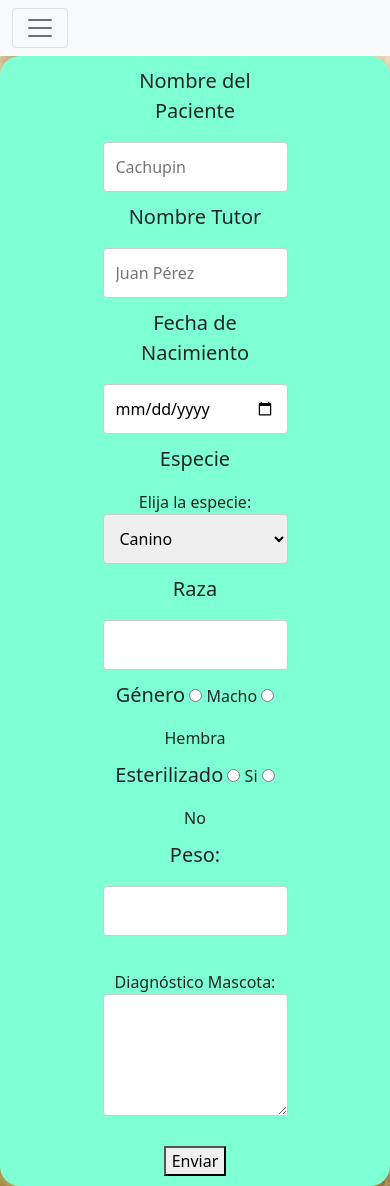
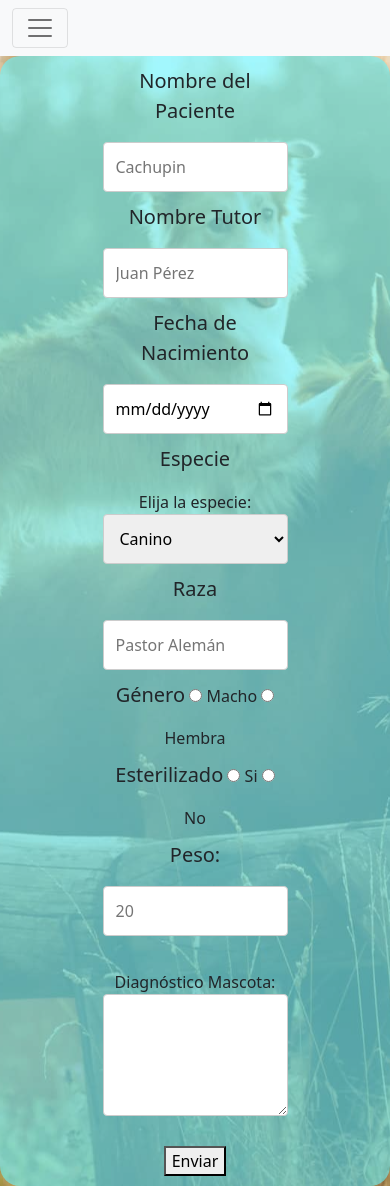
Before and after one commit to BiP00/desafio_veterinaria, a plain HTML site: page formulario.html in a window 390 px wide. Drawn offline with nearby package versions, Linux system fonts and the light colour scheme.

Commit message:
arreglo la responsividad y detalles menores como placeholders

```diff
--- a/estilos.css
+++ b/estilos.css
@@ -15,7 +15,7 @@ p{
 }
 
 div.formulario {
-    background-color: aquamarine;
+    background: rgb(104, 245, 255, 0.6);
     padding: 10px;
     margin: auto;
     width: 40%;
@@ -25,7 +25,7 @@ div.formulario {
 
 @media only screen and (max-width: 768px) {
     div.formulario {
-        background-color: aquamarine;
+        background-color: aquamarine, 0.6;
         padding: 10px;
         margin: auto;
         width: 100%;
--- a/formulario.html
+++ b/formulario.html
@@ -59,7 +59,7 @@
             </div>
             <div class="form-line">
                 <p>Raza</p>
-                <input type="text" name="raza">
+                <input type="text" name="raza" placeholder="Pastor Alemán">
             </div>
             <div class="form-line" id="genero">
                 <p>Género</p>
@@ -77,7 +77,7 @@
             </div>
             <div class="form-line">
                 <p>Peso:</p>
-                <input type="number" name="peso">
+                <input type="number" name="peso" placeholder="20">
             </div><br>
             <label for="diagnostico">Diagnóstico Mascota:</label><br>
             <textarea id="diagnostico" name="diagnostico" rows="4" cols="21">
```
